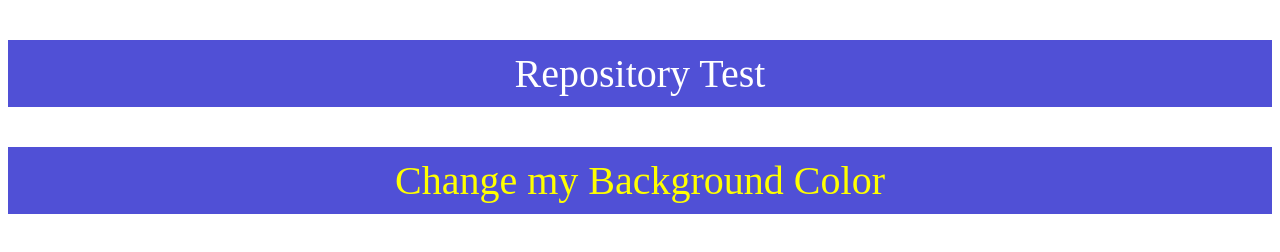
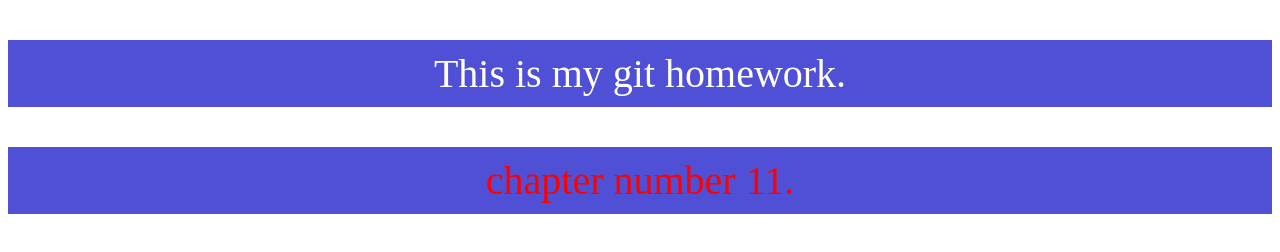
Before and after one commit to Trd-vandolph/olivecode-repository-test, a plain HTML site: page index.html in a window 1280 px wide. Drawn offline with Linux system fonts and the light colour scheme.

Commit message:
Hachibur

```diff
--- a/index.html
+++ b/index.html
@@ -14,12 +14,12 @@
 		color: #fff;
 	}
 	p.two {
-		color: yellow;
+		color: red;
 	}
 </style>
 </head>
 <body>
-	<p class='one'>Repository Test</p>
-	<p class='two'>Change my Background Color</p>
+	<p class='one'>This is my git homework.</p>
+	<p class='two'>chapter number 11.</p>
 </body>
 </html>
```
